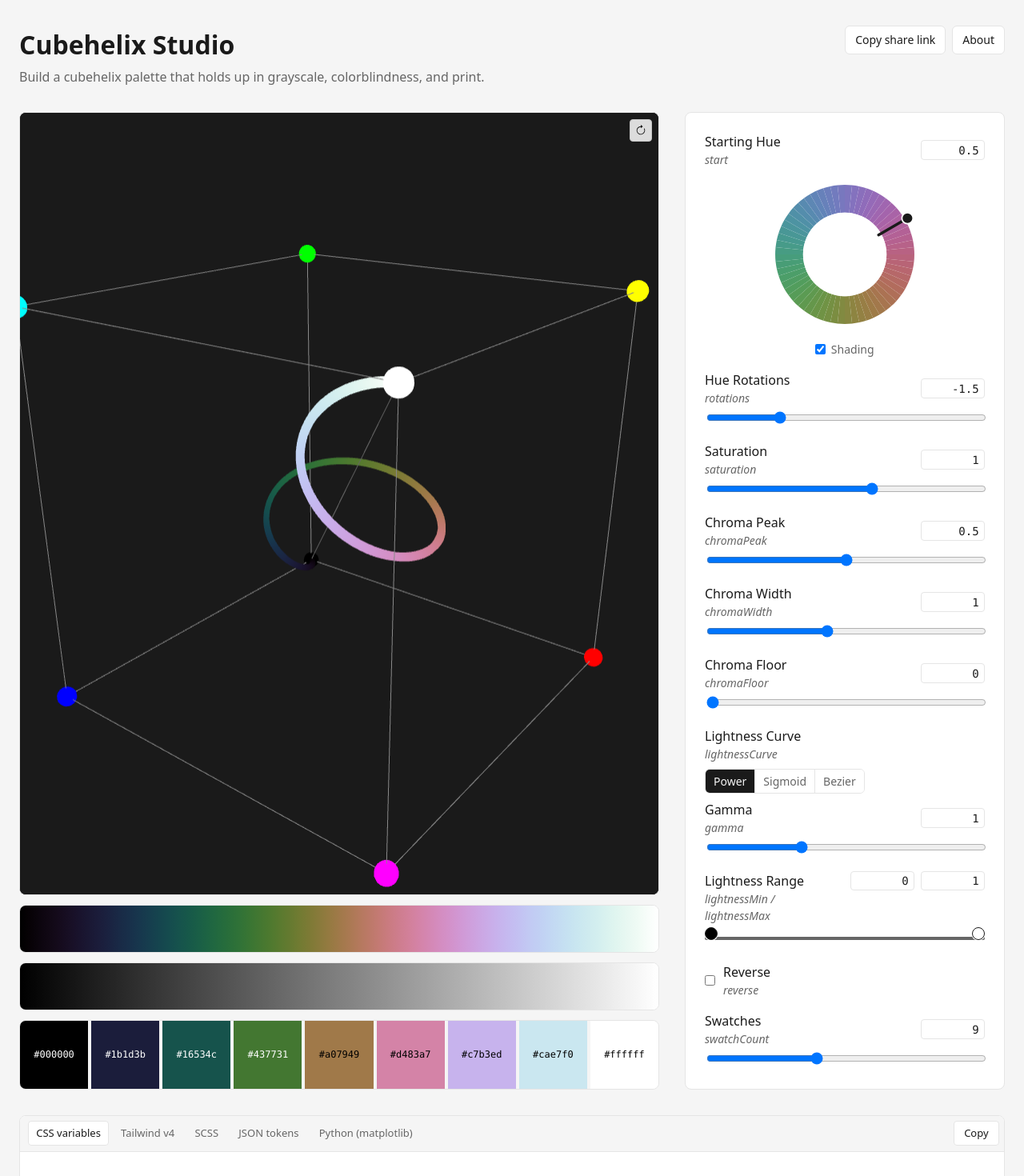
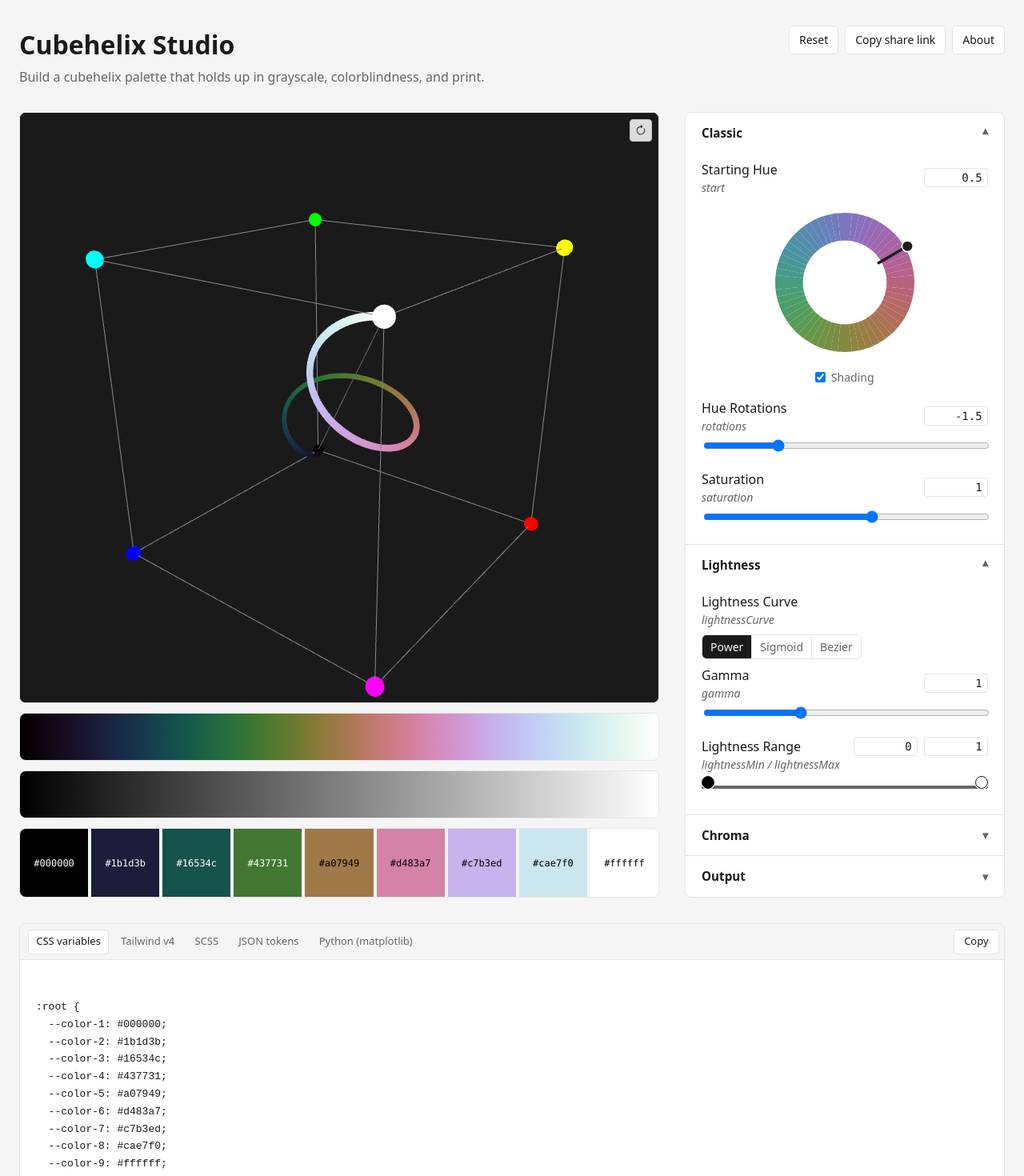
Before and after one commit to obangpub/cubehelix-studio, a React (Vite) app in the folder apps/web/: page / in a window 1280 px wide. Shown: the top 1470 px of the page at 80% size. Built offline with nearby package versions, Linux system fonts and the light colour scheme.

Commit message:
feat(web): reset button in header and collapsible accordion sections in param panel

```diff
--- a/apps/web/src/App.tsx
+++ b/apps/web/src/App.tsx
@@ -1,3 +1,4 @@
+import { useState } from "react";
 import type { CubehelixParams } from "@cubehelix-studio/core";
 import { AboutDialog } from "./components/AboutDialog";
 import { CubeVisualization } from "./components/CubeVisualization";
@@ -8,10 +9,12 @@ import { ParamControls } from "./components/ParamControls";
 import { ShareLink } from "./components/ShareLink";
 import { SwatchRow } from "./components/SwatchRow";
 import { useUrlParams } from "./hooks/useUrlParams";
+import { DEFAULT_APP_STATE } from "./lib/url-state";
 
 export default function App() {
   const [state, setState] = useUrlParams();
   const { params, swatchCount } = state;
+  const [resetSignal, setResetSignal] = useState(0);
 
   const setParams = (next: CubehelixParams | ((prev: CubehelixParams) => CubehelixParams)) => {
     setState((prev) => ({
@@ -22,6 +25,10 @@ export default function App() {
   const setSwatchCount = (next: number) => {
     setState((prev) => ({ ...prev, swatchCount: next }));
   };
+  const handleReset = () => {
+    setState(DEFAULT_APP_STATE);
+    setResetSignal((n) => n + 1);
+  };
 
   return (
     <main className="app">
@@ -31,13 +38,16 @@ export default function App() {
           <p>Build a cubehelix palette that holds up in grayscale, colorblindness, and print.</p>
         </div>
         <div className="header-actions">
+          <button type="button" className="header-button" onClick={handleReset}>
+            Reset
+          </button>
           <ShareLink />
           <AboutDialog />
         </div>
       </header>
       <div className="layout">
         <section className="visualization" aria-label="Palette preview">
-          <CubeVisualization params={params} />
+          <CubeVisualization params={params} resetSignal={resetSignal} />
           <GradientStrip params={params} />
           <GammaBar params={params} />
           <SwatchRow params={params} count={swatchCount} />
--- a/apps/web/src/components/CubeVisualization.tsx
+++ b/apps/web/src/components/CubeVisualization.tsx
@@ -13,6 +13,7 @@ import {
 interface CubeVisualizationProps {
   params: CubehelixParams;
   samples?: number;
+  resetSignal?: number;
 }
 
 interface Sample {
@@ -371,7 +372,7 @@ const CUBE_CAMERA: [number, number, number] = [1.3, 0.9, 1.7];
 const SAMPLES_PER_ROTATION = 96;
 const MIN_SAMPLES = 256;
 
-export function CubeVisualization({ params, samples }: CubeVisualizationProps) {
+export function CubeVisualization({ params, samples, resetSignal }: CubeVisualizationProps) {
   const effectiveSamples = useMemo(() => {
     if (samples != null) return samples;
     const absR = Math.abs(params.rotations);
@@ -383,6 +384,10 @@ export function CubeVisualization({ params, samples }: CubeVisualizationProps) {
   const handleReset = () => {
     controlsRef.current?.reset();
   };
+  useEffect(() => {
+    if (resetSignal === undefined) return;
+    controlsRef.current?.reset();
+  }, [resetSignal]);
   return (
     <div className="cube-visualization">
       <button
--- a/apps/web/src/components/ParamControls.tsx
+++ b/apps/web/src/components/ParamControls.tsx
@@ -145,6 +145,14 @@ export function ParamControls({
 
   return (
     <section className="controls">
+      <details className="control-section" open>
+        <summary className="control-section-header">
+          <span className="control-section-title">Classic</span>
+          <span className="control-section-chevron" aria-hidden>
+            ▾
+          </span>
+        </summary>
+        <div className="control-section-body">
           <div className="hue-control">
             <div className="hue-control-header">
               <span className="slider-titles">
@@ -197,40 +205,27 @@ export function ParamControls({
             scaleExponent={3}
             onChange={update("saturation")}
           />
-      <Slider
-        label="Chroma Peak"
-        technicalName="chromaPeak"
-        value={params.chromaPeak}
-        min={CHROMA_PEAK_BOUNDS.min}
-        max={CHROMA_PEAK_BOUNDS.max}
-        step={0.01}
-        onChange={update("chromaPeak")}
-      />
-      <Slider
-        label="Chroma Width"
-        technicalName="chromaWidth"
-        value={params.chromaWidth}
-        min={CHROMA_WIDTH_BOUNDS.min}
-        max={CHROMA_WIDTH_BOUNDS.max}
-        step={0.01}
-        scaleExponent={2}
-        onChange={update("chromaWidth")}
-      />
-      <Slider
-        label="Chroma Floor"
-        technicalName="chromaFloor"
-        value={params.chromaFloor}
-        min={CHROMA_FLOOR_BOUNDS.min}
-        max={CHROMA_FLOOR_BOUNDS.max}
-        step={0.01}
-        onChange={update("chromaFloor")}
-      />
+        </div>
+      </details>
+
+      <details className="control-section" open>
+        <summary className="control-section-header">
+          <span className="control-section-title">Lightness</span>
+          <span className="control-section-chevron" aria-hidden>
+            ▾
+          </span>
+        </summary>
+        <div className="control-section-body">
           <div className="curve-control">
             <div className="slider-titles">
               <span className="slider-label">Lightness Curve</span>
               <span className="slider-technical">lightnessCurve</span>
             </div>
-        <div className="curve-kind-selector" role="radiogroup" aria-label="Lightness curve type">
+            <div
+              className="curve-kind-selector"
+              role="radiogroup"
+              aria-label="Lightness curve type"
+            >
               {(["power", "sigmoid", "bezier"] as const).map((k) => (
                 <label
                   key={k}
@@ -315,6 +310,56 @@ export function ParamControls({
               onChange({ ...params, lightnessMin: nextMin, lightnessMax: nextMax })
             }
           />
+        </div>
+      </details>
+
+      <details className="control-section">
+        <summary className="control-section-header">
+          <span className="control-section-title">Chroma</span>
+          <span className="control-section-chevron" aria-hidden>
+            ▾
+          </span>
+        </summary>
+        <div className="control-section-body">
+          <Slider
+            label="Chroma Peak"
+            technicalName="chromaPeak"
+            value={params.chromaPeak}
+            min={CHROMA_PEAK_BOUNDS.min}
+            max={CHROMA_PEAK_BOUNDS.max}
+            step={0.01}
+            onChange={update("chromaPeak")}
+          />
+          <Slider
+            label="Chroma Width"
+            technicalName="chromaWidth"
+            value={params.chromaWidth}
+            min={CHROMA_WIDTH_BOUNDS.min}
+            max={CHROMA_WIDTH_BOUNDS.max}
+            step={0.01}
+            scaleExponent={2}
+            onChange={update("chromaWidth")}
+          />
+          <Slider
+            label="Chroma Floor"
+            technicalName="chromaFloor"
+            value={params.chromaFloor}
+            min={CHROMA_FLOOR_BOUNDS.min}
+            max={CHROMA_FLOOR_BOUNDS.max}
+            step={0.01}
+            onChange={update("chromaFloor")}
+          />
+        </div>
+      </details>
+
+      <details className="control-section">
+        <summary className="control-section-header">
+          <span className="control-section-title">Output</span>
+          <span className="control-section-chevron" aria-hidden>
+            ▾
+          </span>
+        </summary>
+        <div className="control-section-body">
           <label className="toggle">
             <input
               type="checkbox"
@@ -335,6 +380,8 @@ export function ParamControls({
             step={1}
             onChange={(value) => onSwatchCountChange(Math.round(value))}
           />
+        </div>
+      </details>
     </section>
   );
 }
--- a/apps/web/src/styles.css
+++ b/apps/web/src/styles.css
@@ -134,7 +134,8 @@ header p {
   gap: 0.5rem;
 }
 
-.share-link {
+.share-link,
+.header-button {
   flex-shrink: 0;
   font: inherit;
   font-size: 0.875rem;
@@ -148,11 +149,13 @@ header p {
   transition: background 120ms ease;
 }
 
-.share-link:hover {
+.share-link:hover,
+.header-button:hover {
   background: var(--bg);
 }
 
-.share-link:focus-visible {
+.share-link:focus-visible,
+.header-button:focus-visible {
   outline: 2px solid var(--fg);
   outline-offset: 2px;
 }
@@ -160,11 +163,52 @@ header p {
 .controls {
   display: flex;
   flex-direction: column;
-  gap: 1rem;
   background: var(--surface);
   border: 1px solid var(--border);
   border-radius: 8px;
-  padding: 1.5rem;
+  overflow: hidden;
+}
+
+.control-section + .control-section {
+  border-top: 1px solid var(--border);
+}
+
+.control-section-header {
+  display: flex;
+  align-items: center;
+  justify-content: space-between;
+  padding: 0.875rem 1.25rem;
+  cursor: pointer;
+  font-size: 0.95rem;
+  font-weight: 600;
+  color: var(--fg);
+  user-select: none;
+  list-style: none;
+}
+
+.control-section-header::-webkit-details-marker {
+  display: none;
+}
+
+.control-section-header:hover {
+  background: var(--bg);
+}
+
+.control-section-chevron {
+  color: var(--muted);
+  font-size: 0.875rem;
+  transition: transform 150ms ease;
+}
+
+.control-section[open] > .control-section-header .control-section-chevron {
+  transform: rotate(180deg);
+}
+
+.control-section-body {
+  display: flex;
+  flex-direction: column;
+  gap: 1rem;
+  padding: 0.5rem 1.25rem 1.25rem;
 }
 
 .slider label {
```
Lines whose indentation alone changed are shown as unchanged.
